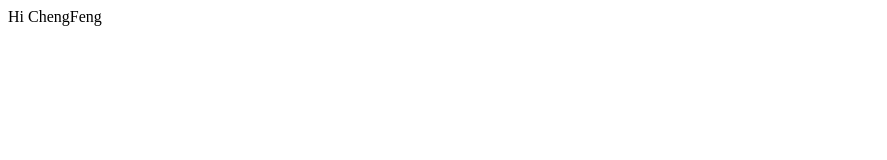
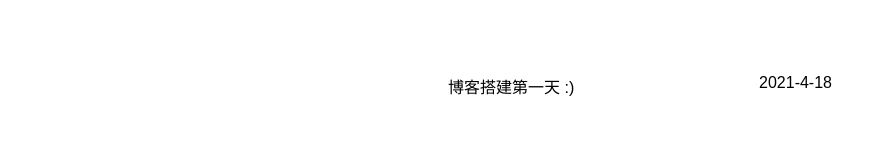
Before and after one commit to cf-19/cf-19.github.io, a plain HTML site: page index.html in a window 1280 px wide. Shown: the whole page, without its empty margins (0-887 px from the left). Drawn offline with Linux system fonts and the light colour scheme.

Commit message:
2021-4-18

```diff
--- /dev/null
+++ b/index.css
@@ -0,0 +1,26 @@
+body {
+    display: flex;
+    align-items: center;
+    width: 100vw;
+    height: 100vh;
+    flex-direction: column;
+    margin: 0;
+    padding: 0;
+    font-family: Arial, Helvetica, sans-serif;
+}
+
+.title {
+    width: 30%;
+    height: 39px;
+    display: flex;
+    justify-content: space-between;
+}
+.title p {
+    cursor: pointer;
+}
+
+.content {
+    display: flex;
+    flex-direction: column;
+    width: 60%;
+}
--- a/index.html
+++ b/index.html
@@ -6,8 +6,18 @@
     <meta name="viewport" content="width=device-width, initial-scale=1.0">
     <title>cf's blog</title>
     <link rel="icon" href="./asset/game.png">
+    <link rel="stylesheet" href="./index.css">
 </head>
 <body>
-    Hi ChengFeng
+    <div
+        onclick="
+            window.location.href = window.origin + '/blogs/2021-4-18.html';
+        "
+        style="margin-top:58px;"
+        class="title"
+    >
+        <p>博客搭建第一天 :)</p>
+        <p>2021-4-18</p>
+    </div>
 </body>
 </html>
```
Also changed, not shown: blogs/2021-4-18.html (added, +19 -0 lines).
